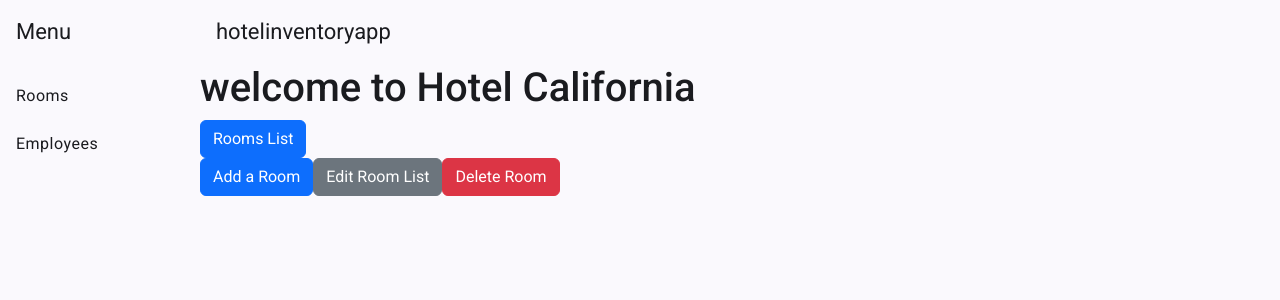
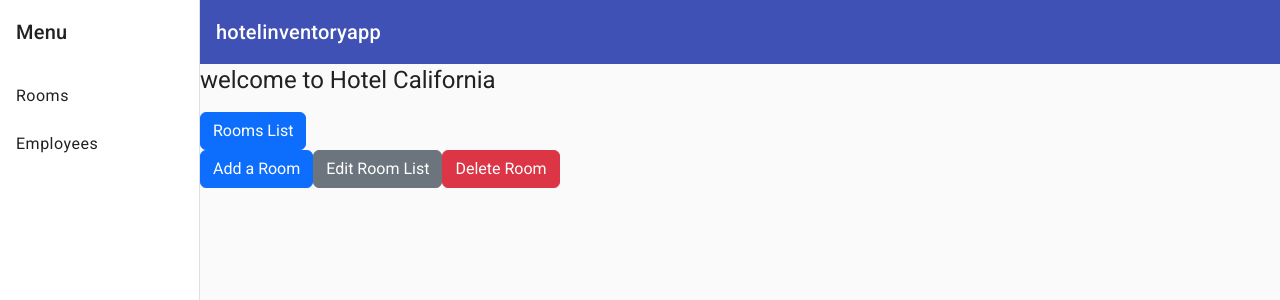
Before and after one commit to Hamza2497/angular-contacts-crud-standalone, an Angular app: page /rooms in a window 1280 px wide. Shown: the top 300 px of the page. Built offline with nearby package versions, Linux system fonts and the light colour scheme; no server answers.

Commit message:
issue with azure-blue.css, resolved when replacing with indigo-pink

```diff
--- a/angular.json
+++ b/angular.json
@@ -29,10 +29,9 @@
               "src/assets"
             ],
             "styles": [
+              "node_modules/@angular/material/prebuilt-themes/indigo-pink.css",
               "node_modules/bootstrap/dist/css/bootstrap.min.css",
-              "node_modules/@angular/material/prebuilt-themes/azure-blue.css",
               "src/styles.scss"
-
             ],
 
             "scripts": [],
@@ -97,8 +96,8 @@
                 "src/assets"
             ],
             "styles": [
+              "node_modules/@angular/material/prebuilt-themes/indigo-pink.css",
               "node_modules/bootstrap/dist/css/bootstrap.min.css",
-              "node_modules/@angular/material/prebuilt-themes/azure-blue.css",
               "src/styles.scss"
             ],
             "scripts": []
--- a/src/app/navigation/navigation.component.scss
+++ b/src/app/navigation/navigation.component.scss
@@ -1,5 +1,3 @@
-@import '@angular/material/prebuilt-themes/azure-blue.css';
-
 .sidenav-container {
   height: 100%;
 }
--- a/src/styles.scss
+++ b/src/styles.scss
@@ -1,5 +1,4 @@
-@import url('@angular/material/prebuilt-themes/azure-blue.css');
-// @import url("/Users/hamzahassaf/Desktop/Projects/Angular/hotelinventoryapp/src/app/app.component.scss");
+@import url("/Users/hamzahassaf/Desktop/Projects/Angular/hotelinventoryapp/src/app/app.component.scss");
 
 
 
```
